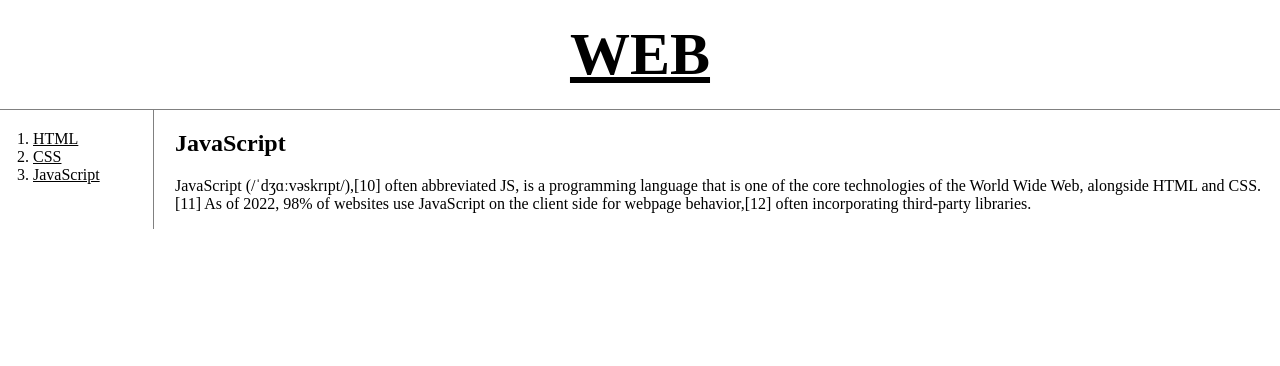
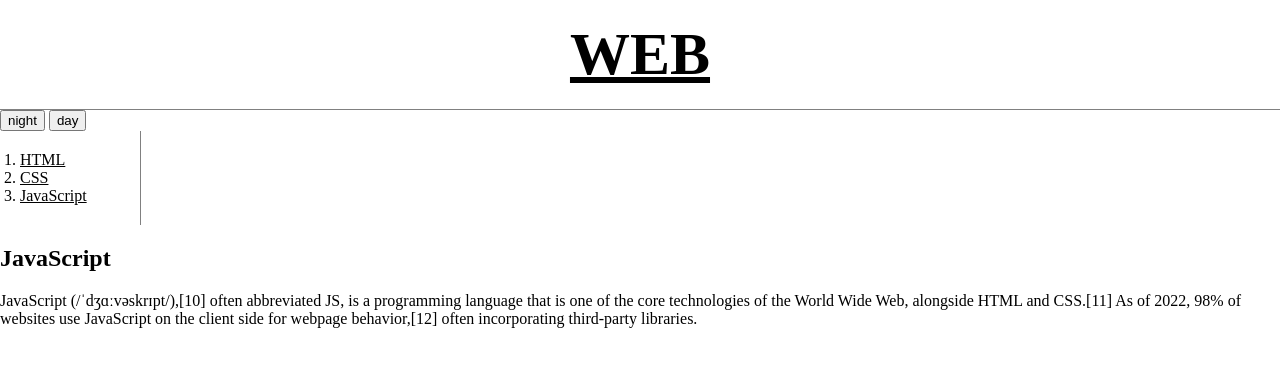
Before and after one commit to tjqjatlr/my-first-web-site, a plain HTML site: page 3.html in a window 1280 px wide. Drawn offline with Linux system fonts and the light colour scheme.

Commit message:
Add files via upload

```diff
--- a/3.html
+++ b/3.html
@@ -8,19 +8,25 @@
 
 <body>
   <h1><a href="index.html">WEB</a></h1>
-  <div id="grid">
+  <input type="button" value="night" onclick="
+    document.querySelector('body').style.backgroundColor='black';
+    document.querySelector('body').style.color='white';
+  ">
+  <input type="button" value="day" onclick="
+    document.querySelector('body').style.backgroundColor='white';
+    document.querySelector('body').style.color='black';
+  ">
+
     <ol>
     <li><a href="1.html">HTML</a></li>
     <li><a href="2.html">CSS</a></li>
     <li><a href="3.html">JavaScript</a></li>
     </ol>
-    <div id="article">
       <h2>JavaScript</h2>
         <p>
         JavaScript (/ˈdʒɑːvəskrɪpt/),[10] often abbreviated JS, is a programming language that is one of the core technologies of the World Wide Web, alongside HTML and CSS.[11] As of 2022, 98% of websites use JavaScript on the client side for webpage behavior,[12] often incorporating third-party libraries.
         </p>
-    </div>
-  </div>
+
 
 </body>
 </html>
```
